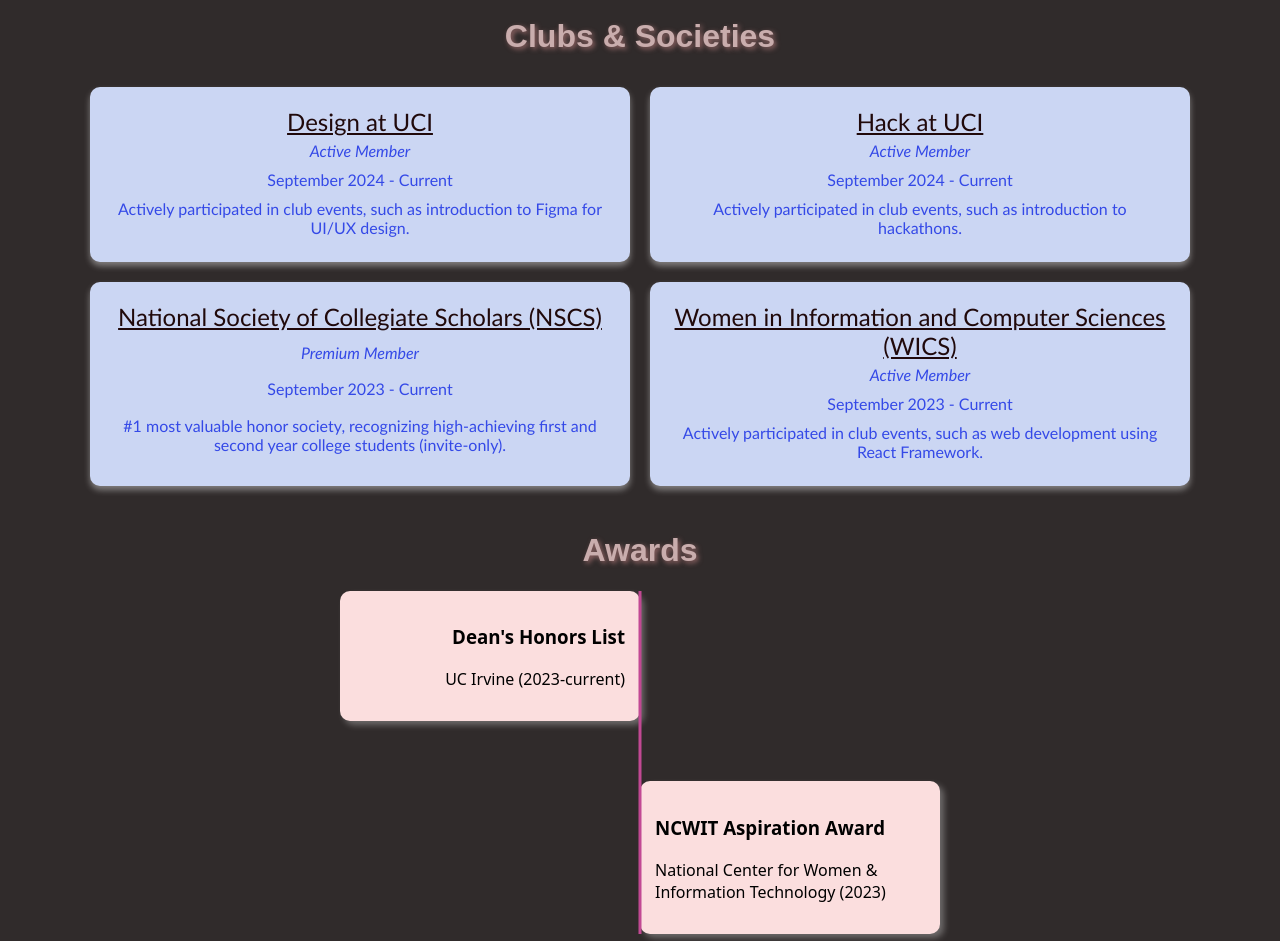
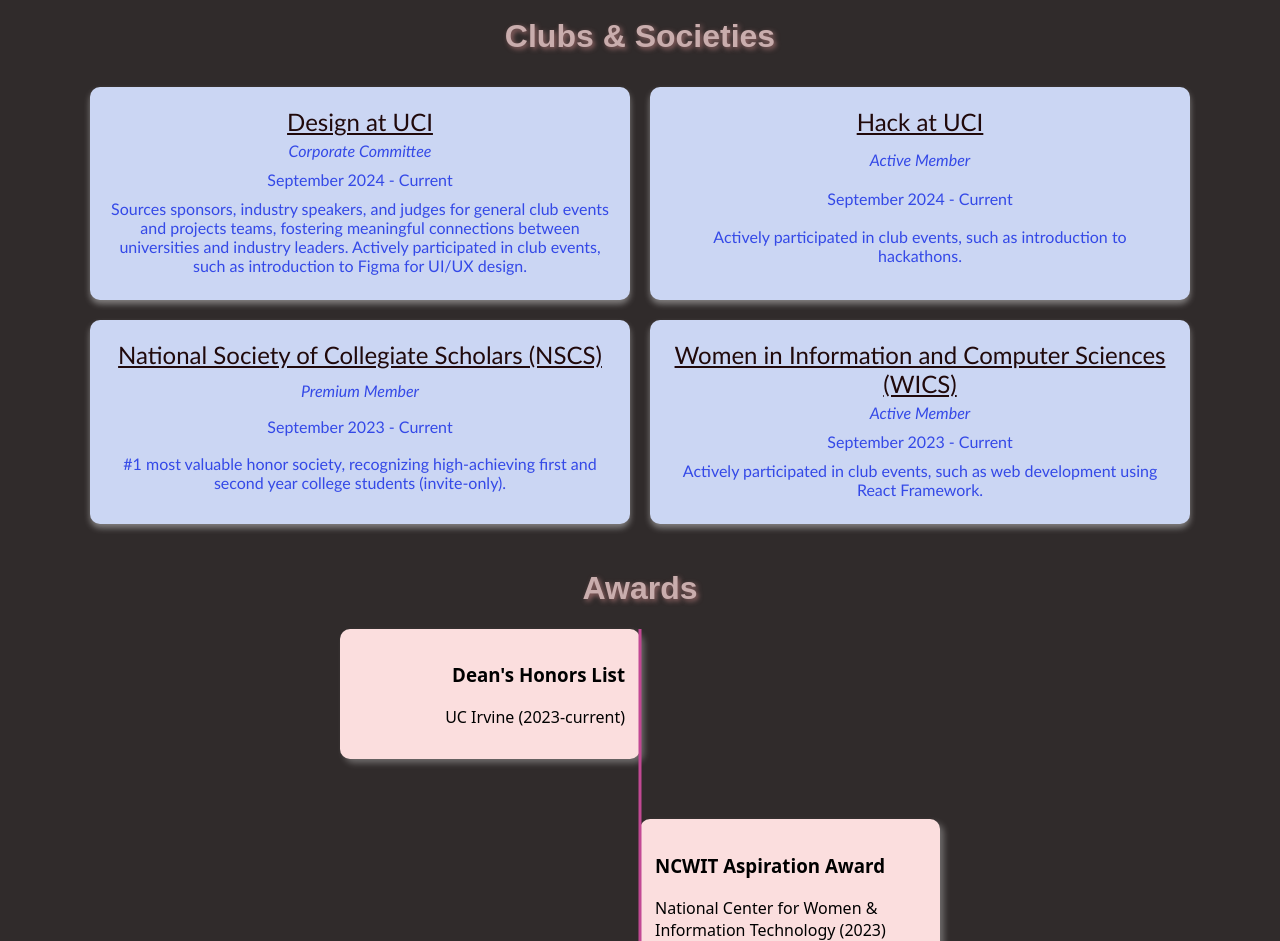
Before and after one commit to exliang/exliang.github.io, a website: page experience.html in a window 1280 px wide. Shown: the part 1078-2019 px from the top of the page. Drawn offline with Linux system fonts and the light colour scheme.

Commit message:
club status

```diff
--- a/experience.html
+++ b/experience.html
@@ -48,9 +48,9 @@
 			<div class="card-container">
 				<div class="card">
 					<a href="https://designatuci.com/"> Design at UCI </a>
-					<p><em> Active Member </em></p>
+					<p><em> Corporate Committee </em></p>
 					<p> September 2024 - Current </p>
-					<p> Actively participated in club events, such as introduction to Figma for UI/UX design. </p>
+					<p> Sources sponsors, industry speakers, and judges for general club events and projects teams, fostering meaningful connections between universities and industry leaders. Actively participated in club events, such as introduction to Figma for UI/UX design. </p>
 				</div>
 				<div class="card">
 					<a href="https://nscs.org/"> Hack at UCI </a>
```
